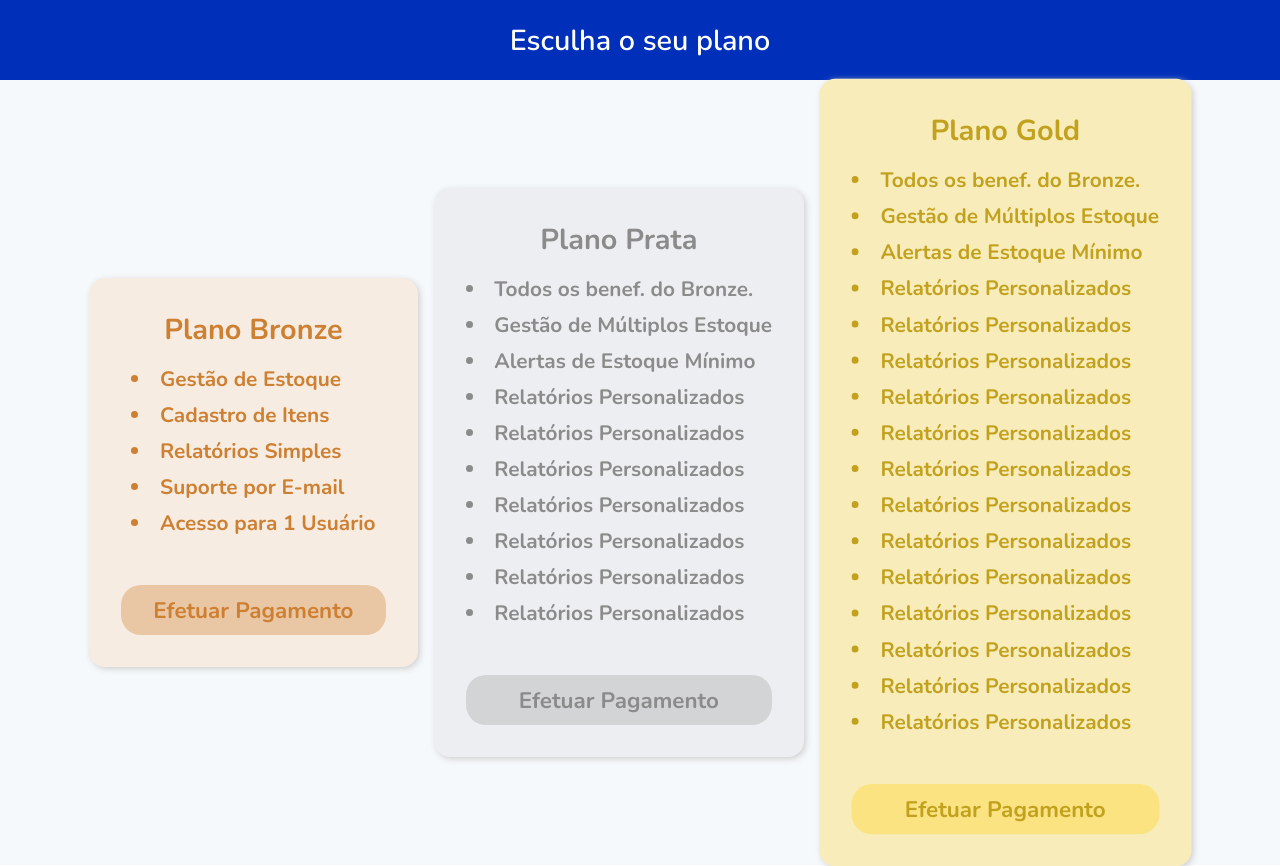
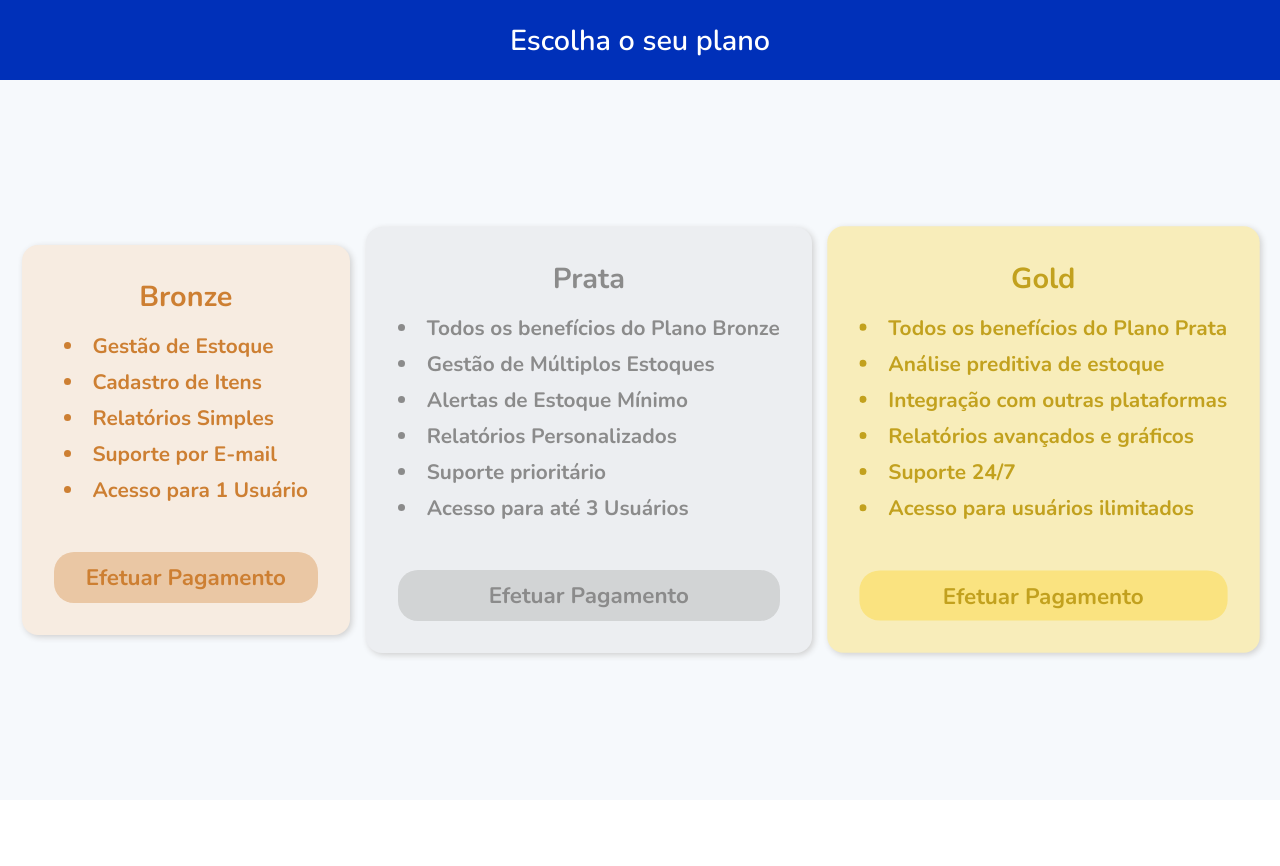
Before and after one commit to jefferson-da-silva-santos/tauri-project, a React (Vite) app: page /payment in a window 1280 px wide. After the commit the page ends 800 px from the top, so only its background shows below. Built offline with nearby package versions, Linux system fonts and the light colour scheme; what notyf would draw is missing.

Commit message:
chore: Add specific functions for getting, deleting, editing, and registering items

```diff
--- a/src/api/apiRequests.js
+++ b/src/api/apiRequests.js
@@ -3,6 +3,7 @@ import { formatarParaBRL } from "../utils/formatt/formatCurrencyBR";
 import { formatarMensagemDeErro } from "../utils/formatt/formatErrorMensager";
 import api from "./api";
 
+/* função para pegar um item especifico pelo id */
 export async function requestGetItem(id, formik, setLoadingGetItem, noty) {
   try {
     setLoadingGetItem(true);
@@ -34,6 +35,7 @@ export async function requestGetItem(id, formik, setLoadingGetItem, noty) {
   }
 }
 
+/* função para deletar um item especifico pelo id */
 export async function requestDeleteItem(id, setLoadingDeleteItem, noty) {
   try {
     setLoadingDeleteItem(true);
@@ -52,6 +54,7 @@ export async function requestDeleteItem(id, setLoadingDeleteItem, noty) {
   }
 }
 
+/* função para editar um item especifico pelo id */
 export async function requestEditItem (values, resetForm, setLoadingEditItem, noty) {
   try {
     setLoadingEditItem(true);
@@ -78,6 +81,7 @@ export async function requestEditItem (values, resetForm, setLoadingEditItem, no
   }
 }
 
+/* função para cadastrar um item novo */
 export const requestRegister = async (values, navigate, noty, registerRequestAPI) => {
   try {
     const response = await registerRequestAPI(values);
--- a/src/pages/Paymant/index.jsx
+++ b/src/pages/Paymant/index.jsx
@@ -1,19 +1,70 @@
-import React, {useEffect, useState } from "react";
+import React, { useEffect, useState } from "react";
 import useApi from "../../hooks/useApi";
 import { ProgressSpinner } from "primereact/progressspinner";
 import DownloadTicketButton from "../../components/DownloadTicketButton";
 import useNoty from "../../hooks/useNoty";
 import { useNavigate } from "react-router-dom";
+
 const Paymant = () => {
   const noty = useNoty();
   const [isPaymentFinished, setIsPaymentFinished] = useState(false);
+  const [paymentButtonDisabled, setPaymentButtonDisabled] = useState(false);
   const navigate = useNavigate();
   const [signedIn, setSignedIn] = useState(false);
+
+  const planos = [
+    {
+      nome: "Bronze",
+      nivel: "Bronze",
+      beneficios: [
+        "Gestão de Estoque",
+        "Cadastro de Itens",
+        "Relatórios Simples",
+        "Suporte por E-mail",
+        "Acesso para 1 Usuário",
+      ],
+      classeBotao: "btn1",
+    },
+    {
+      nome: "Prata",
+      nivel: "Prata",
+      beneficios: [
+        "Todos os benefícios do Plano Bronze",
+        "Gestão de Múltiplos Estoques",
+        "Alertas de Estoque Mínimo",
+        "Relatórios Personalizados",
+        "Suporte prioritário",
+        "Acesso para até 3 Usuários",
+      ],
+      classeBotao: "btn2",
+    },
+    {
+      nome: "Gold",
+      nivel: "Ouro",
+      beneficios: [
+        "Todos os benefícios do Plano Prata",
+        "Análise preditiva de estoque",
+        "Integração com outras plataformas",
+        "Relatórios avançados e gráficos",
+        "Suporte 24/7",
+        "Acesso para usuários ilimitados",
+      ],
+      classeBotao: "btn3",
+    },
+  ];
+
   useEffect(() => {
-    if (localStorage.getItem('@Auth:user')) {
+    if (localStorage.getItem("@Auth:user")) {
       setSignedIn(true);
     }
-  });
+  }, []);
+
+  useEffect(() => {
+    // Se o pagamento foi finalizado, desativa os botões
+    if (isPaymentFinished) {
+      setPaymentButtonDisabled(true);
+    }
+  }, [isPaymentFinished]);
 
   if (signedIn && !isPaymentFinished) {
     navigate("/home");
@@ -55,7 +106,6 @@ const Paymant = () => {
         return;
       }
 
-
       // Removendo dados do localstorage
       localStorage.removeItem("@Auth:email");
       localStorage.removeItem("@Auth:idUser");
@@ -70,10 +120,11 @@ const Paymant = () => {
         new Date().getTime() + 60 * 60 * 1000
       );
 
-      noty.success("Pagamento efetuado com sucesso! Seu boleto está disponivel para download.");
+      noty.success(
+        "Pagamento efetuado com sucesso! Seu boleto está disponivel para download."
+      );
       setIsPaymentFinished(true);
       // navigate("/");
-
     } catch (error) {
       // Tratamento de erros
       if (error && (error.status === 400 || error.status === 404)) {
@@ -87,9 +138,7 @@ const Paymant = () => {
 
   return (
     <div className="container-payment">
-      {isPaymentFinished && (
-        <DownloadTicketButton redirect={true} route="/"/>
-      )}
+      {isPaymentFinished && <DownloadTicketButton redirect={true} route="/" />}
       <div
         className="loading-payment"
         style={{ display: loadingPayment ? "flex" : "none" }}
@@ -99,143 +148,36 @@ const Paymant = () => {
         />
       </div>
       <header className="header-payment">
-        <h1 className="header-payment__title">Esculha o seu plano</h1>
+        <h1 className="header-payment__title">Escolha o seu plano</h1>
       </header>
       <main className="main-payment">
-        <article className="main-payment__flat bronze">
-          <h3 className="main-payment__flat__title">Plano Bronze</h3>
+        {planos.map((plano) => (
+          <article
+            key={plano.nivel}
+            className={`main-payment__flat ${plano.nivel.toLowerCase()}`}
+          >
+            <h3 className="main-payment__flat__title">{plano.nome}</h3>
             <ul className="main-payment__flat__list">
-            <li className="main-payment__flat__list__item">
-              Gestão de Estoque
+              {plano.beneficios.map((beneficio, index) => (
+                <li
+                  key={`${plano.nivel}-${index}`}
+                  className="main-payment__flat__list__item"
+                >
+                  {beneficio}
                 </li>
-            <li className="main-payment__flat__list__item">
-              Cadastro de Itens
-            </li>
-            <li className="main-payment__flat__list__item">
-              Relatórios Simples
-            </li>
-            <li className="main-payment__flat__list__item">
-              Suporte por E-mail
-            </li>
-            <li className="main-payment__flat__list__item">
-              Acesso para 1 Usuário
-            </li>
+              ))}
             </ul>
             <button
               onClick={() => {
-              handleClick("Bronze");
+                handleClick(plano.nivel);
               }}
-            className="main-payment__flat__button btn1"
+              className={`main-payment__flat__button ${plano.classeBotao}`}
+              disabled={paymentButtonDisabled}
             >
               Efetuar Pagamento
             </button>
           </article>
-
-        <article className="main-payment__flat prata">
-          <h3 className="main-payment__flat__title">Plano Prata</h3>
-          <ul className="main-payment__flat__list">
-            <li className="main-payment__flat__list__item">
-              Todos os benef. do Bronze.
-            </li>
-            <li className="main-payment__flat__list__item">
-              Gestão de Múltiplos Estoque{" "}
-            </li>
-            <li className="main-payment__flat__list__item">
-              Alertas de Estoque Mínimo
-            </li>
-            <li className="main-payment__flat__list__item">
-              Relatórios Personalizados
-            </li>
-            <li className="main-payment__flat__list__item">
-              Relatórios Personalizados
-            </li>
-            <li className="main-payment__flat__list__item">
-              Relatórios Personalizados
-            </li>
-            <li className="main-payment__flat__list__item">
-              Relatórios Personalizados
-            </li>
-            <li className="main-payment__flat__list__item">
-              Relatórios Personalizados
-            </li>
-            <li className="main-payment__flat__list__item">
-              Relatórios Personalizados
-            </li>
-            <li className="main-payment__flat__list__item">
-              Relatórios Personalizados
-            </li>
-          </ul>
-          <button
-            onClick={() => {
-              handleClick("Prata");
-            }}
-            className="main-payment__flat__button btn2"
-          >
-            Efetuar Pagamento
-          </button>
-        </article>
-
-        <article className="main-payment__flat">
-          <h3 className="main-payment__flat__title">Plano Gold</h3>
-          <ul className="main-payment__flat__list">
-            <li className="main-payment__flat__list__item">
-              Todos os benef. do Bronze.
-            </li>
-            <li className="main-payment__flat__list__item">
-              Gestão de Múltiplos Estoque{" "}
-            </li>
-            <li className="main-payment__flat__list__item">
-              Alertas de Estoque Mínimo
-            </li>
-            <li className="main-payment__flat__list__item">
-              Relatórios Personalizados
-            </li>
-            <li className="main-payment__flat__list__item">
-              Relatórios Personalizados
-            </li>
-            <li className="main-payment__flat__list__item">
-              Relatórios Personalizados
-            </li>
-            <li className="main-payment__flat__list__item">
-              Relatórios Personalizados
-            </li>
-            <li className="main-payment__flat__list__item">
-              Relatórios Personalizados
-            </li>
-            <li className="main-payment__flat__list__item">
-              Relatórios Personalizados
-            </li>
-            <li className="main-payment__flat__list__item">
-              Relatórios Personalizados
-            </li>
-            <li className="main-payment__flat__list__item">
-              Relatórios Personalizados
-            </li>
-            <li className="main-payment__flat__list__item">
-              Relatórios Personalizados
-            </li>
-            <li className="main-payment__flat__list__item">
-              Relatórios Personalizados
-            </li>
-            <li className="main-payment__flat__list__item">
-              Relatórios Personalizados
-            </li>
-            <li className="main-payment__flat__list__item">
-              Relatórios Personalizados
-            </li>
-            <li className="main-payment__flat__list__item">
-              Relatórios Personalizados
-            </li>
-          </ul>
-          <button
-            onClick={() => {
-              handleClick("Ouro");
-            }}
-            className="main-payment__flat__button btn3"
-          >
-            Efetuar Pagamento
-          </button>
-        </article>
+        ))}
       </main>
     </div>
   );
```
Lines whose indentation alone changed are shown as unchanged.
